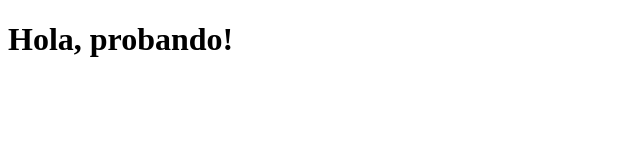
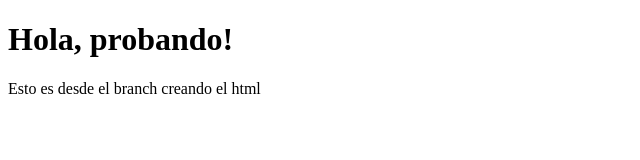
Before and after one commit to Gonzan/test, a plain HTML site: page index.html in a window 1280 px wide. Shown: the whole page, without its empty margins (0-640 px from the left). Drawn offline with Linux system fonts and the light colour scheme.

Commit message:
Creando el html

```diff
--- a/index.html
+++ b/index.html
@@ -6,5 +6,6 @@
 </head>
 <body>
   <h1>Hola, probando!</h1>
+  <p>Esto es desde el branch creando el html</p>
 </body>
 </html>
```
